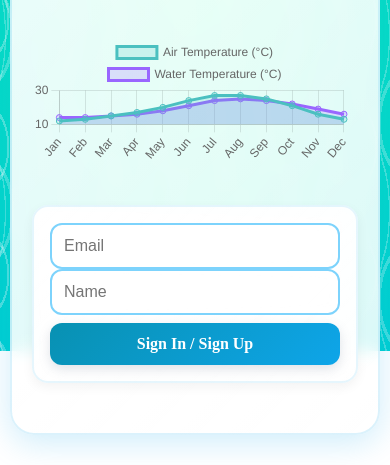
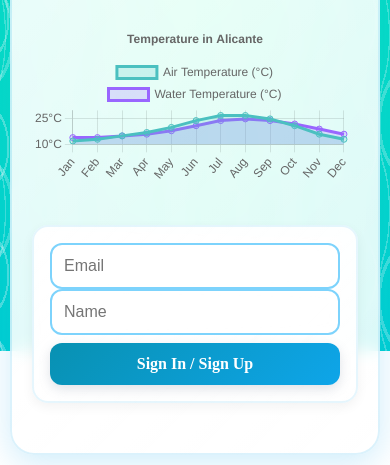
Before and after one commit to vanzelleb/guestcalendar, a website built with Vite: page index.html in a window 390 px wide. Shown: the part 493-958 px from the top of the page. Built offline with nearby package versions, Linux system fonts and the light colour scheme; no server answers; a web font is replaced by a local one.

Commit message:
Enhance temperature chart configuration and styling; add aspect ratio and title, and adjust CSS for responsiveness

```diff
--- a/js/utils/temperatureChart.js
+++ b/js/utils/temperatureChart.js
@@ -22,12 +22,27 @@ document.addEventListener('DOMContentLoaded', function () {
 
   const options = {
     responsive: true,
+    maintainAspectRatio: true,
+    aspectRatio: 2,  // Width:Height ratio of 2:1
     plugins: {
       legend: {
         position: 'top',
       },
       title: {
         display: true,
+        text: 'Temperature in Alicante'
+      },
+    },
+    scales: {
+      y: {
+        min: 10,
+        max: 30,
+        ticks: {
+          stepSize: 5,
+          callback: function(value) {
+            return value + '°C';
+          },
+        },
       },
     },
   };
--- a/style.css
+++ b/style.css
@@ -319,6 +319,10 @@ button.cancel:hover {
         overflow: hidden;
         text-overflow: ellipsis;
     }
+
+    #temperatureChart {
+        max-height: 250px;
+    }
 }
 
 .sr-only {
@@ -374,3 +378,9 @@ button.cancel:hover {
 .calendar-day:nth-child(n) {
     animation-delay: calc(n * 0.05s);
 }
+
+#temperatureChart {
+    max-height: 300px;
+    width: 100% !important;
+    margin: 20px auto;
+}
```
